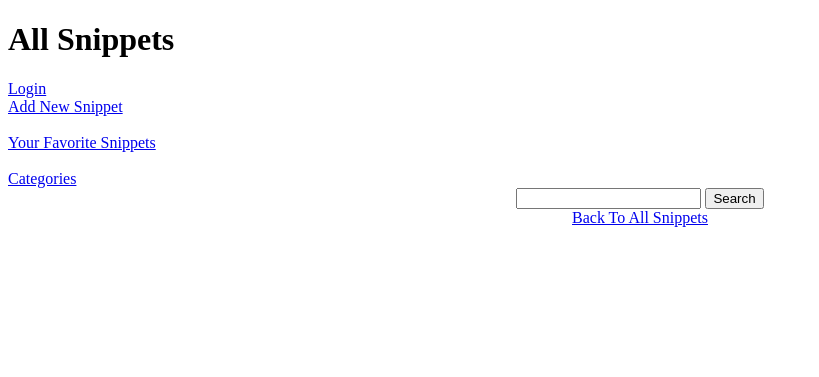
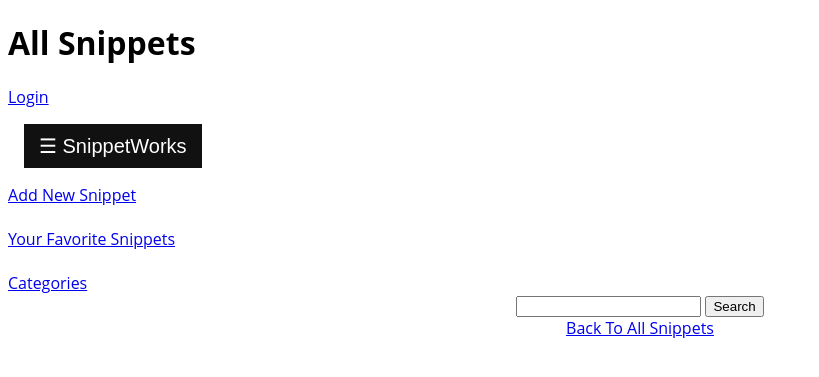
Before and after one commit to Momentum-Team-8/django-duplex-sea-otter, a Django app: page / in a window 1280 px wide. Shown: the top 377 px of the page, without its empty margins (0-819 px from the left). Run offline with Django 3.2, Linux system fonts and the light colour scheme; data that the repository does not hold is empty; some libraries are stand-ins or nearby versions.

Commit message:
Added sidebar

```diff
--- /dev/null
+++ b/snippets/static/css/styles.css
@@ -0,0 +1,61 @@
+body {
+    font-family: "Oswald", Open Sans;
+  }
+
+  .sidebar {
+    height: 100%;
+    width: 0;
+    position: fixed;
+    z-index: 1;
+    top: 0;
+    left: 0;
+    background-color: #111;
+    overflow-x: hidden;
+    transition: 0.5s;
+    padding-top: 60px;
+  }
+
+  .sidebar a {
+    padding: 8px 8px 8px 32px;
+    text-decoration: none;
+    font-size: 25px;
+    color: #818181;
+    display: block;
+    transition: 0.3s;
+  }
+
+  .sidebar a:hover {
+    color: #f1f1f1;
+  }
+
+  .sidebar .closebtn {
+    position: absolute;
+    top: 0;
+    right: 25px;
+    font-size: 36px;
+    margin-left: 50px;
+  }
+
+  .openbtn {
+    font-size: 20px;
+    cursor: pointer;
+    background-color: #111;
+    color: white;
+    padding: 10px 15px;
+    border: none;
+  }
+
+  .openbtn:hover {
+    background-color: #444;
+  }
+
+  #main {
+    transition: margin-left .5s;
+    padding: 16px;
+  }
+
+  /* On smaller screens, where height is less than 450px, change the style of the sidenav (less padding and a smaller font size) */
+  @media screen and (max-height: 450px) {
+    .sidebar {padding-top: 15px;}
+    .sidebar a {font-size: 18px;}
+  }
--- a/snippets/static/main.js
+++ b/snippets/static/main.js
@@ -26,3 +26,17 @@ copyBtns.forEach(btn=> btn.addEventListener('click',()=>{
     previous =btn
 
 }))
+
+// Sidebar starts
+
+function openNav() {
+  document.getElementById("mySidebar").style.width = "250px";
+  document.getElementById("main").style.marginLeft = "250px";
+}
+
+function closeNav() {
+  document.getElementById("mySidebar").style.width = "0";
+  document.getElementById("main").style.marginLeft= "0";
+}
+
+// Sidebar ends
--- a/snippets/templates/base.html
+++ b/snippets/templates/base.html
@@ -7,6 +7,7 @@
     <meta name="viewport" content="width=device-width, initial-scale=1.0" />
     <link rel="stylesheet"
     href="//cdnjs.cloudflare.com/ajax/libs/highlight.js/11.0.1/styles/default.min.css">
+    <link rel="stylesheet" href="{% static 'css/styles.css' %}">
 <script src="//cdnjs.cloudflare.com/ajax/libs/highlight.js/11.0.1/highlight.min.js"></script>
     </script>
     <script>hljs.highlightAll();</script>
@@ -26,8 +27,21 @@
       {% endif %}
     </div>
   </nav>
+<!-- Sidebar starts -->
 
+  <div id="mySidebar" class="sidebar">
+    <a href="javascript:void(0)" class="closebtn" onclick="closeNav()">×</a>
+    <a href="{% url 'list_snippets' %}">Home</a>
+    <a href="{% url 'list_categories' %}">Categories</a>
+    <a href="{% url 'list_favorites' %}">Favorites</a>
+    <a href="#">Profile</a>
+  </div>
 
+  <div id="main">
+    <button class="openbtn" onclick="openNav()">☰ SnippetWorks</button>
+  </div>
+
+  <!-- Sidebar end  -->
     <div>{% block content %} {% endblock %}</div>
   </body>
 </html>
```
